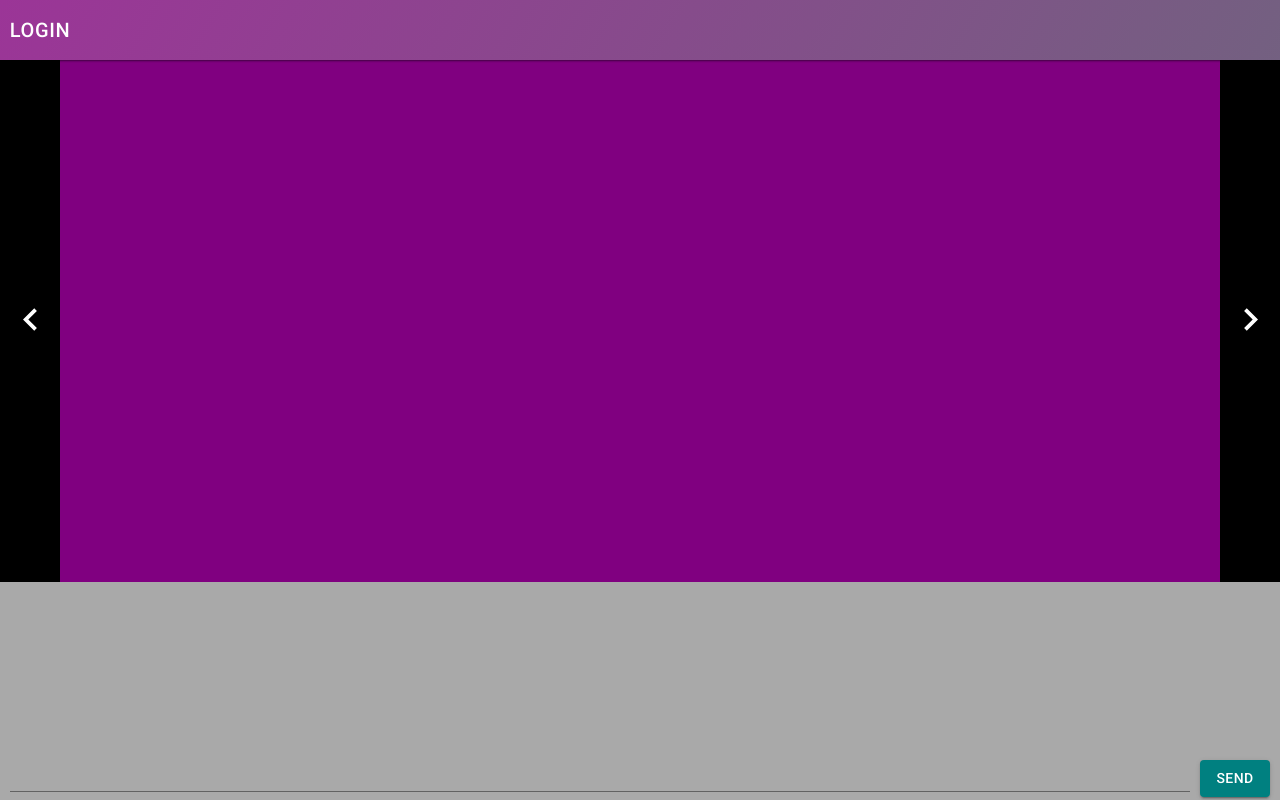
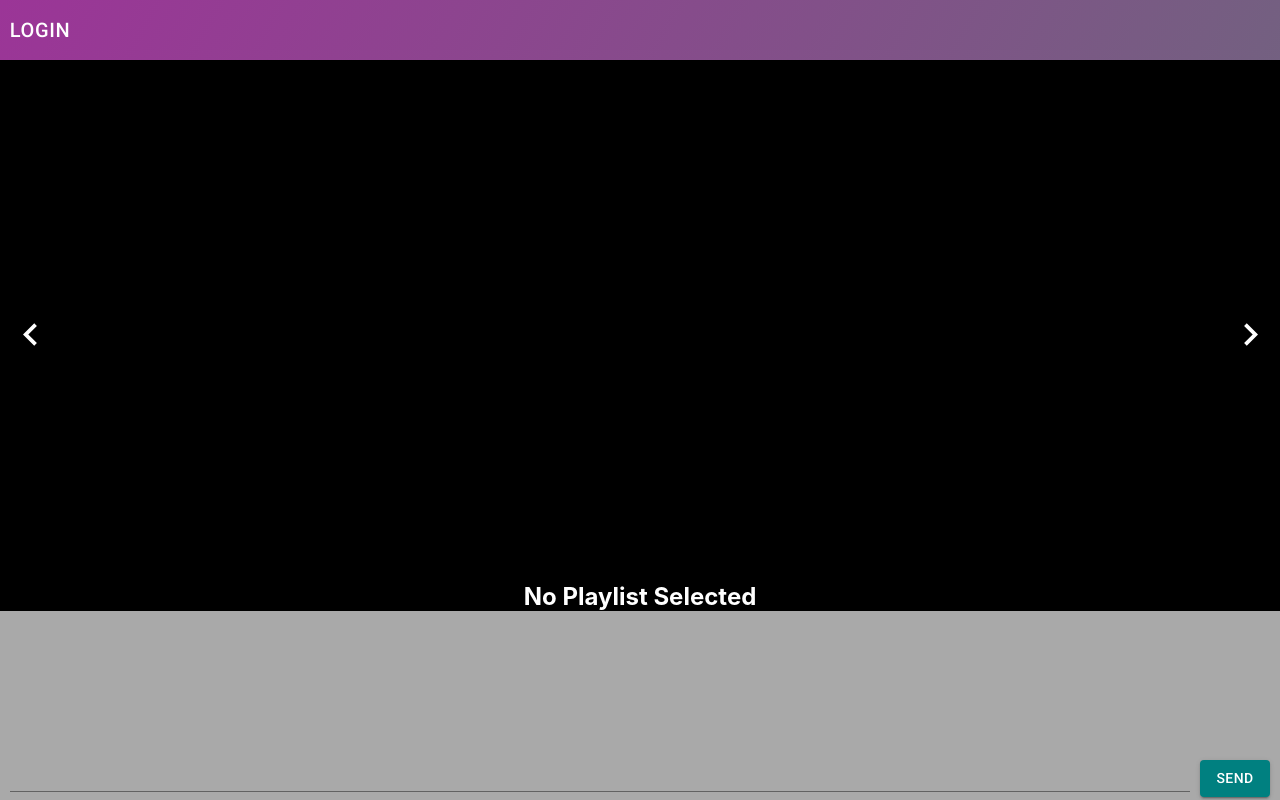
Before and after one commit to daw5/playlistr, a React (Create React App) app in the folder client/: page /playlist in a window 1280 px wide. Built offline with nearby package versions, Linux system fonts and the light colour scheme; no server answers.

Commit message:
playlist gets its playlist from app

```diff
--- a/client/src/components/player/player.js
+++ b/client/src/components/player/player.js
@@ -8,17 +8,19 @@ require("dotenv").config();
 export default function Player(props) {
   return (
     <div className="player-wrapper">
+      {props.playlist ? (
         <ReactPlayer
           className="react-player"
-        url={[
-          "https://www.youtube.com/watch?v=dbDRkaNO8dE",
-          "https://youtu.be/IGM1T0t7qts",
-          "https://www.youtube.com/watch?v=KOEX-8GhicU",
-        ]}
+          url={props.playlist.urls}
           width="100%"
           height="100%"
           controls={true}
         />
+      ) : (
+        <h2 style={{ color: "white", margin: "auto", textAlign: "center" }}>
+          No Playlist Selected
+        </h2>
+      )}
     </div>
   );
 }
--- a/client/src/components/playlist-create/playlist-create.js
+++ b/client/src/components/playlist-create/playlist-create.js
@@ -12,9 +12,9 @@ export default function Playlist(props) {
 
   const createPlaylist = () => {
     playlistService
-      .createPlaylist("goochmember", [
-        "https://img.www.youtube.com/watch?v=UToqjzbV1iA",
-        "https://www.youtube.com/watch?v=qRZmdzCGLYw",
+      .createPlaylist("greasebucket", [
+        "https://www.youtube.com/watch?v=jkfd6J0oDFg",
+        "https://www.youtube.com/watch?v=VFNR-wFvOns",
       ])
       .then((playlist) => {
         console.log("playlist: ", playlist);
--- a/client/src/components/playlist/playlist.scss
+++ b/client/src/components/playlist/playlist.scss
@@ -7,7 +7,7 @@
 
 .playlist {
   width: 100%;
-  background-color: purple;
+  background-color: black;
   display: grid;
   grid-template-columns: 60px auto 60px;
 }
```
Lines whose indentation alone changed are shown as unchanged.
